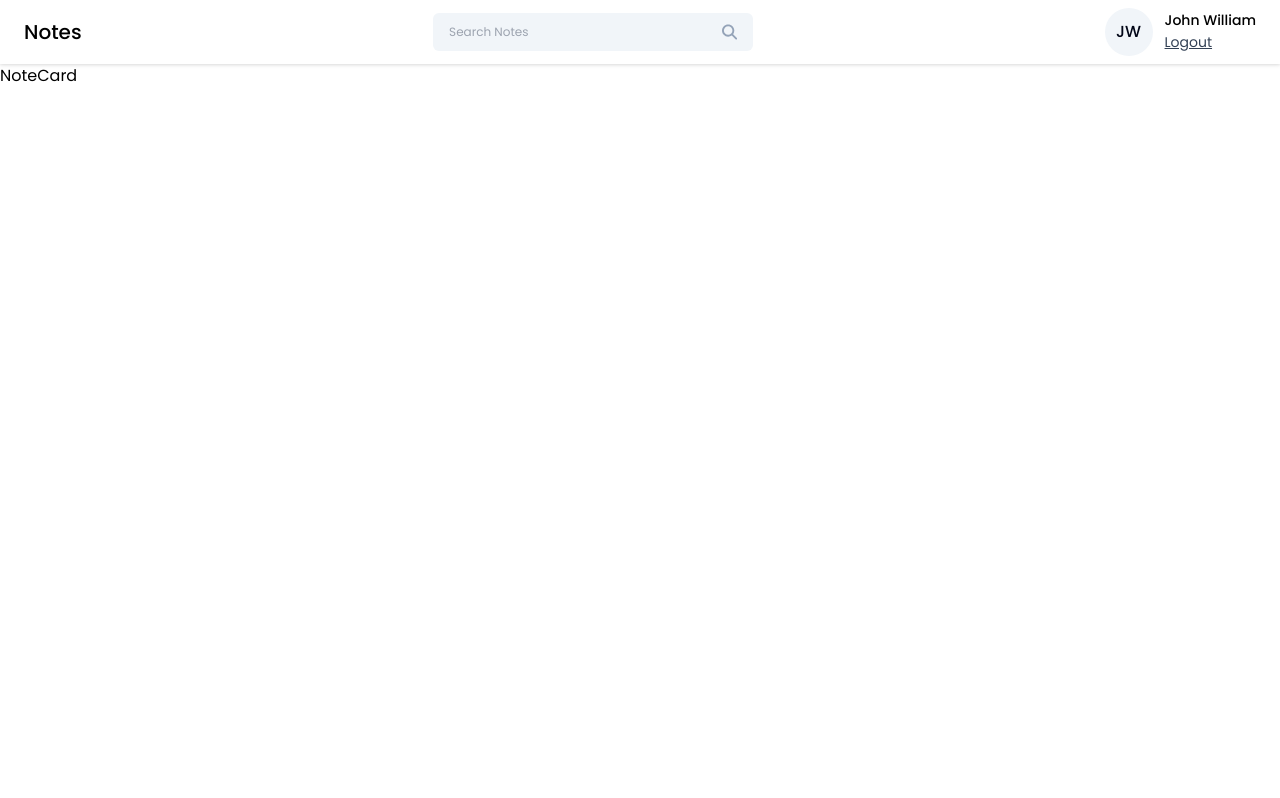
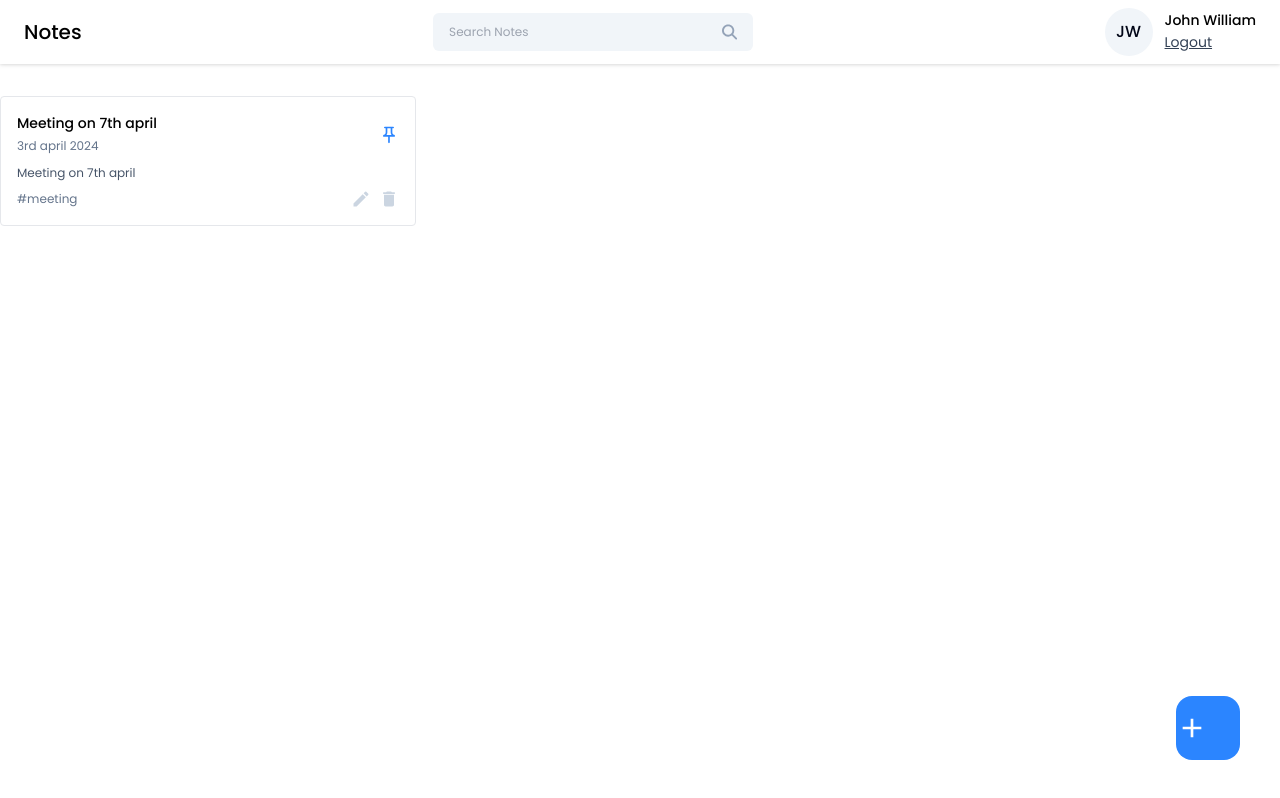
Before and after one commit to Kiwirish/DevNotes-FullStack-MERN-AWS-Application, a React (Vite) app in the folder frontend/notes-app/: page /dashboard in a window 1280 px wide. Built offline with nearby package versions, Linux system fonts and the light colour scheme.

Commit message:
Cards show well, add card button done, add note functionality next..

```diff
--- a/frontend/notes-app/src/components/cards/NoteCard.jsx
+++ b/frontend/notes-app/src/components/cards/NoteCard.jsx
@@ -1,8 +1,46 @@
 import React from 'react'
+import { MdOutlinePushPin } from "react-icons/md"
+import { MdCreate, MdDelete } from "react-icons/md"
 
-const NoteCard = () => {
+
+const NoteCard = ({
+    title,
+    date,
+    content,
+    tags,
+    isPinned,
+    onEdit,
+    onDelete,
+    onPinNote,
+}) => {
     return (
-        <div>NoteCard</div>
+        <div className="border rounded p-4 bg-white hover:shadow-xl transition-all ease-in-out">
+            <div className="flex items-center justify-between">
+                <div>
+                    <h6 className="text-sm font-medium">{title}</h6>
+                    <span className="text-xs text-slate-500">{date}</span>
+                </div>
+                <MdOutlinePushPin className={`icon-btn ${isPinned ? 'text-primary' : 'text-slate0300'}`} onClick={onPinNote} />
+            </div>
+            <p className="text-xs text-slate-600 mt-2">{content?.slice(0,60)}</p>
+
+            <div className="flex items-center justify-between mt-2">
+                <div className="text-xs text-slate-500">{tags}</div>
+
+                <div className="flex items-center gap-2">
+                    <MdCreate
+                        className="icon-btn hover:text-green-600"
+                        onClick={onEdit}
+                    />
+                    <MdDelete
+                        className="icon-btn hover:text-red-500"
+                        onClick={onDelete}
+                    />
+                </div>
+            </div>
+
+
+        </div>
     )
 }
 
--- a/frontend/notes-app/src/index.css
+++ b/frontend/notes-app/src/index.css
@@ -25,4 +25,8 @@
     .btn-primary{
         @apply w-full text-sm bg-primary text-white p-2 rounded my-1 hover:bg-blue-600;
     }
+
+    .icon-btn{
+        @apply text-xl text-slate-300 cursor-pointer hover:text-primary;
+    }
 }
--- a/frontend/notes-app/src/pages/Home/Home.jsx
+++ b/frontend/notes-app/src/pages/Home/Home.jsx
@@ -2,15 +2,31 @@
 import Navbar from "../../components/Navbar/Navbar";
 //import ProfileInfo from "../../components/cards/ProfileInfo";
 import NoteCard from '/Users/blakeleahy/Desktop/MERN-Note-App/frontend/notes-app/src/components/cards/NoteCard.jsx';
-
+import { MdAdd } from "react-icons/md"
 const Home = () => {
     return (
        <>
        <Navbar />
 
        <div className = "container mx-auto">
-            <NoteCard />
+            <div className = "grid grid-cols-3 gap-4 mt-8">
+                <NoteCard title ="Meeting on 7th april"
+                date="3rd april 2024"
+                content="Meeting on 7th april"
+                tags="#meeting"
+                isPinned={true}
+                onEdit={()=>{}}
+                onDelete={()=>{}}
+                onPinNote={()=>{}}
+                />
+            </div>
        </div>
+
+        <button className="w-16 h-16 items-center justify-center rounded-2xl bg-primary hover:bg-blue-600 absolute right-10 bottom-10" onClick={() => {}}>
+            <MdAdd className="text-[32px] text-white" />
+        </button>
+
+
        </>
     )
 }
```
Also changed, not shown: frontend/notes-app/src/pages/Home/AddEditNotes.jsx (added).
